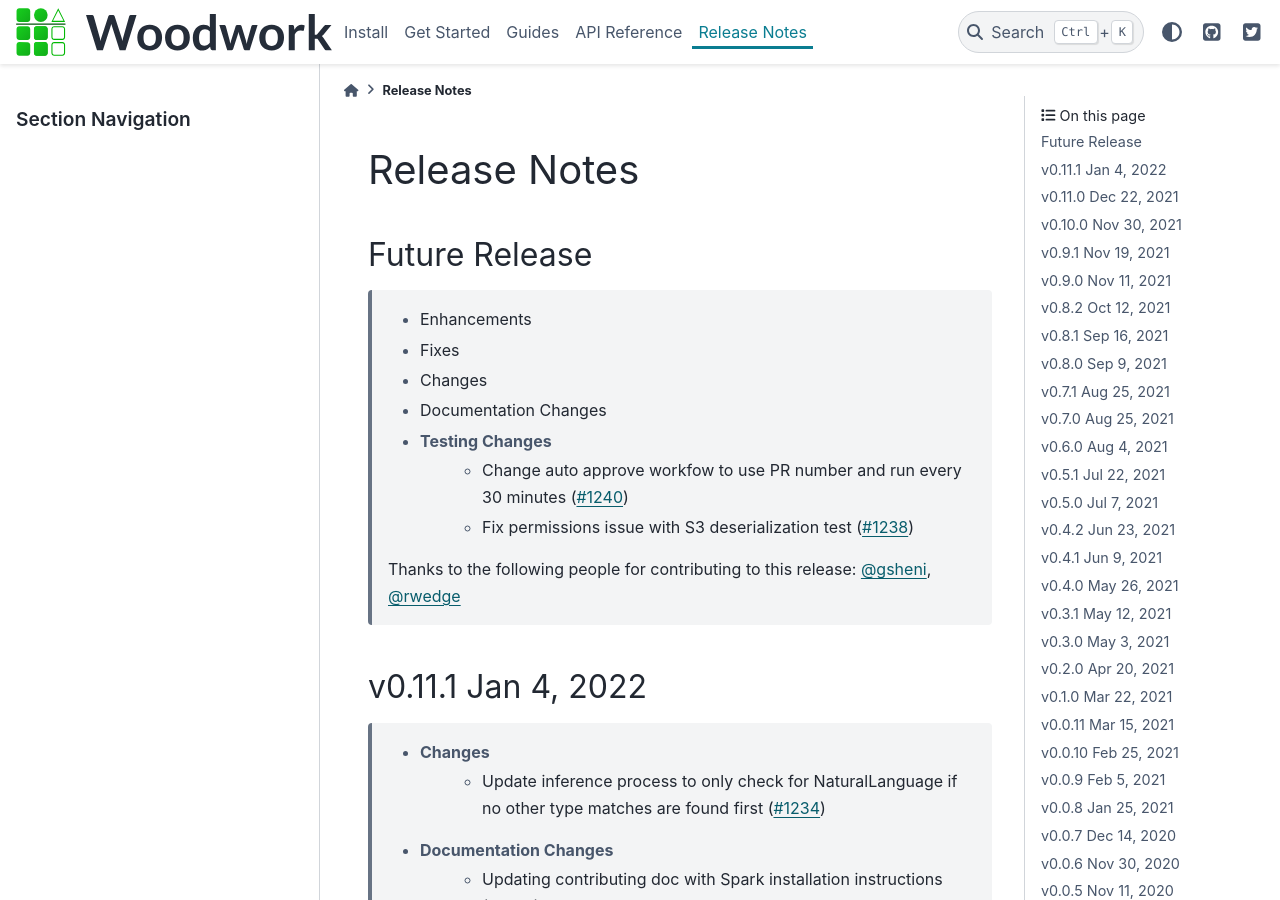
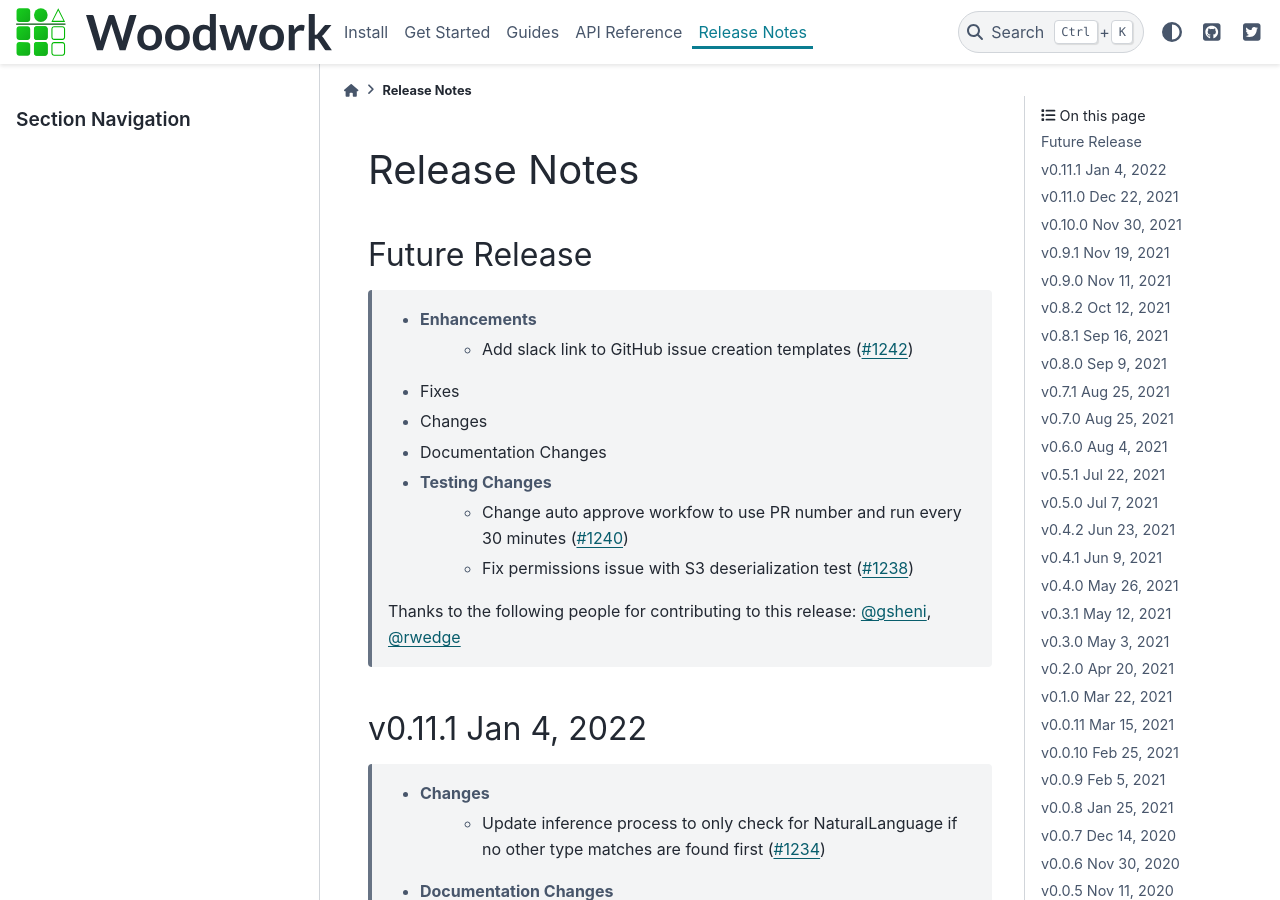
Before and after one commit to alteryx/woodwork, a Sphinx documentation site: the page built from docs/source/release_notes.rst, in a window 1280 px wide and 900 px high. Built offline with Sphinx 7.4.7 and the PyData theme 0.15.4, drawn with Linux system fonts in a browser that asks for light colours; comment, search, counter and statistics services are not loaded.

Commit message:
Update release_notes.rst

```diff
--- a/docs/source/release_notes.rst
+++ b/docs/source/release_notes.rst
@@ -6,6 +6,7 @@ Release Notes
 Future Release
 ==============
     * Enhancements
+        * Add slack link to GitHub issue creation templates (:pr:`1242`)
     * Fixes
     * Changes
     * Documentation Changes
```
